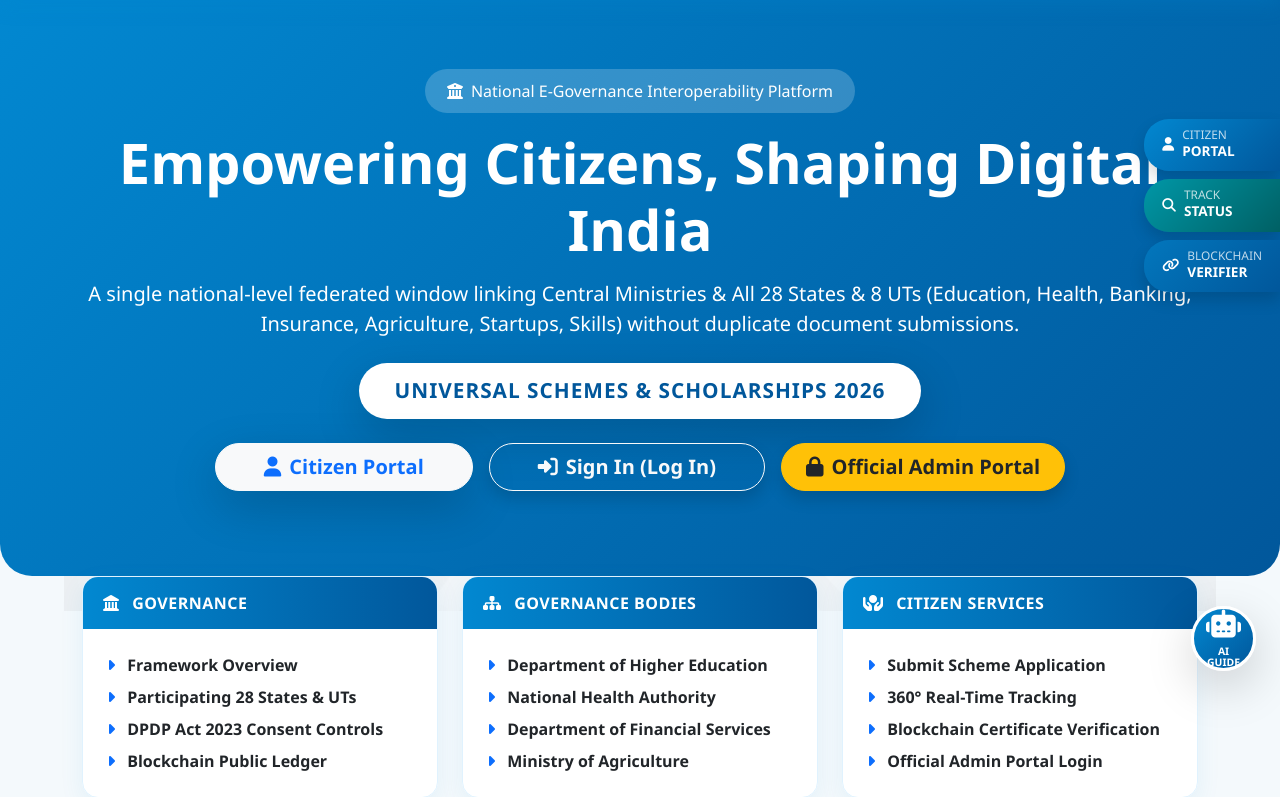
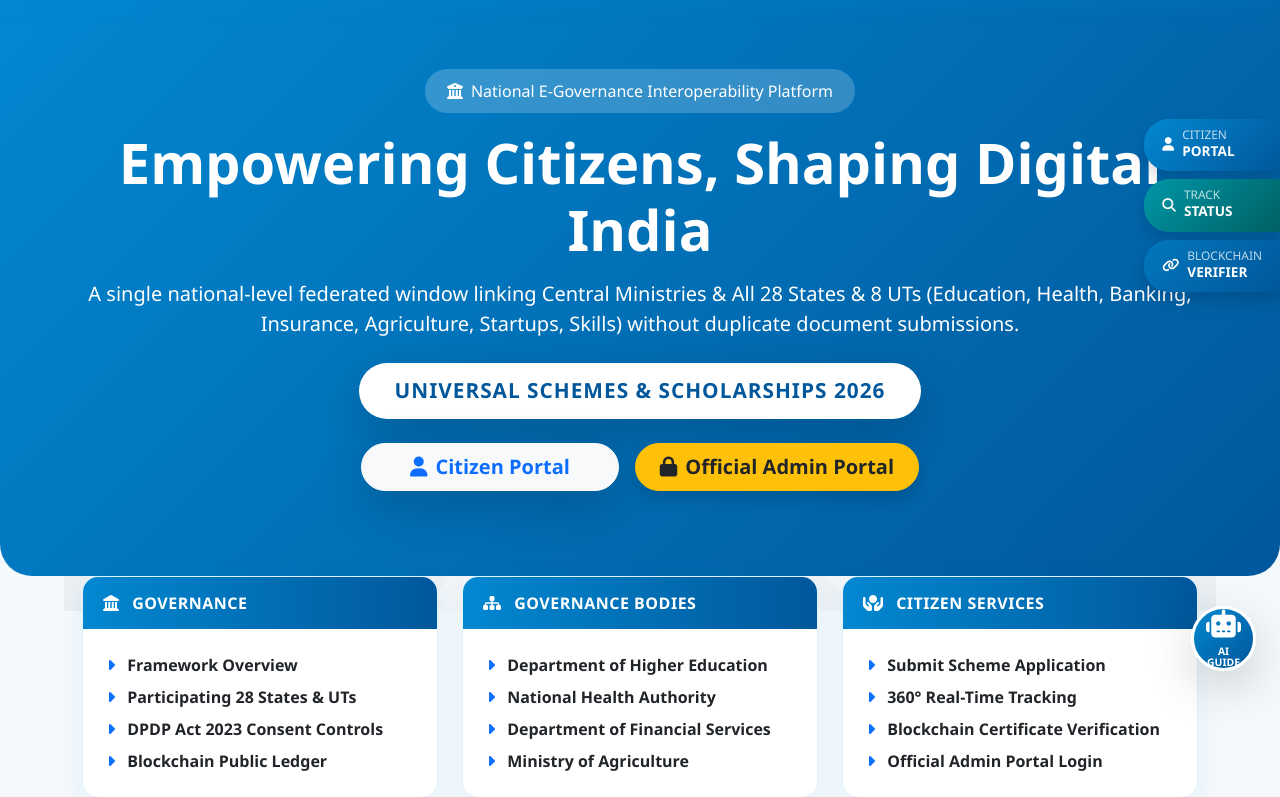
Before and after one commit to mepellireeta-wq/interoperability-framework, a Flask app: page / in a window 1280 px wide. Shown: the part 105-902 px from the top of the page. Run offline with Flask 3, Linux system fonts and the light colour scheme.

Commit message:
Removed duplicate Sign In button from homepage hero section, leaving Sign In/Sign Up strictly on the top-right navbar

```diff
--- a/templates/index.html
+++ b/templates/index.html
@@ -3,7 +3,7 @@
 {% block title %}GovInterop - All-India Universal Digital Service Delivery Portal{% endblock %}
 
 {% block content %}
-<!-- Sky Blue Hero Section (Clean & Professional, No Canvas Animation) -->
+<!-- Sky Blue Hero Section (Clean & Professional) -->
 <section class="hero-section text-center position-relative">
     <div class="container position-relative z-1">
         <span class="stat-badge mb-3"><i class="fa-solid fa-building-columns me-2"></i>National E-Governance Interoperability Platform</span>
@@ -22,9 +22,6 @@
         <div class="d-flex justify-content-center gap-3 flex-wrap">
             <a href="/citizen-portal" class="btn btn-light text-primary btn-lg rounded-pill px-5 fw-bold shadow-lg">
                 <i class="fa-solid fa-user me-2"></i>Citizen Portal
-            </a>
-            <a href="/login-page" class="btn btn-outline-light btn-lg rounded-pill px-5 fw-bold shadow">
-                <i class="fa-solid fa-right-to-bracket me-2"></i>Sign In (Log In)
             </a>
             <a href="/admin-portal" class="btn btn-warning text-dark btn-lg rounded-pill px-4 fw-bold shadow">
                 <i class="fa-solid fa-lock me-2"></i>Official Admin Portal
```
